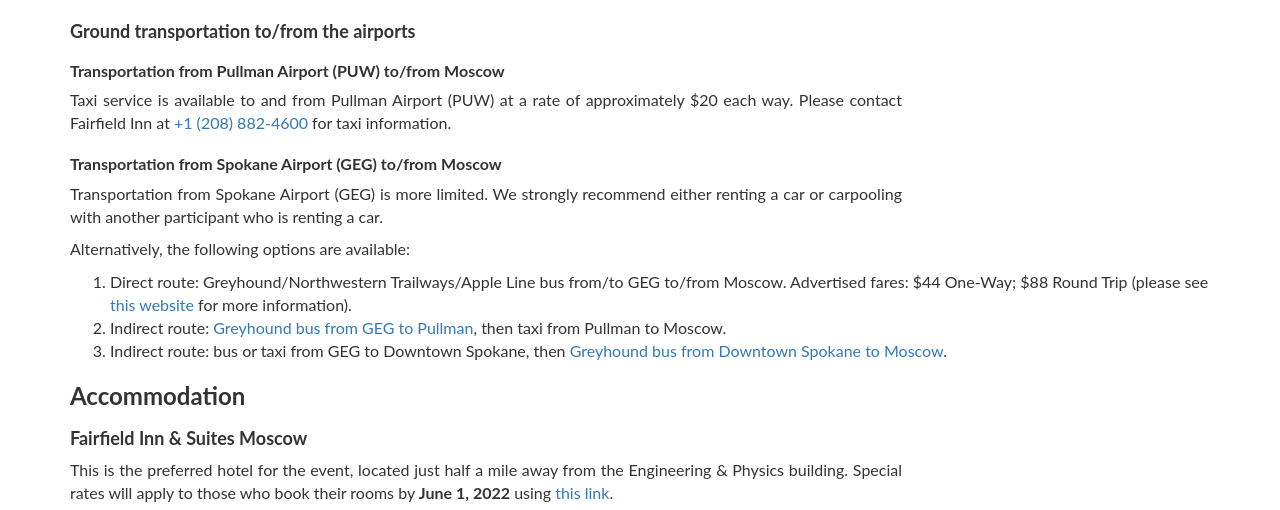
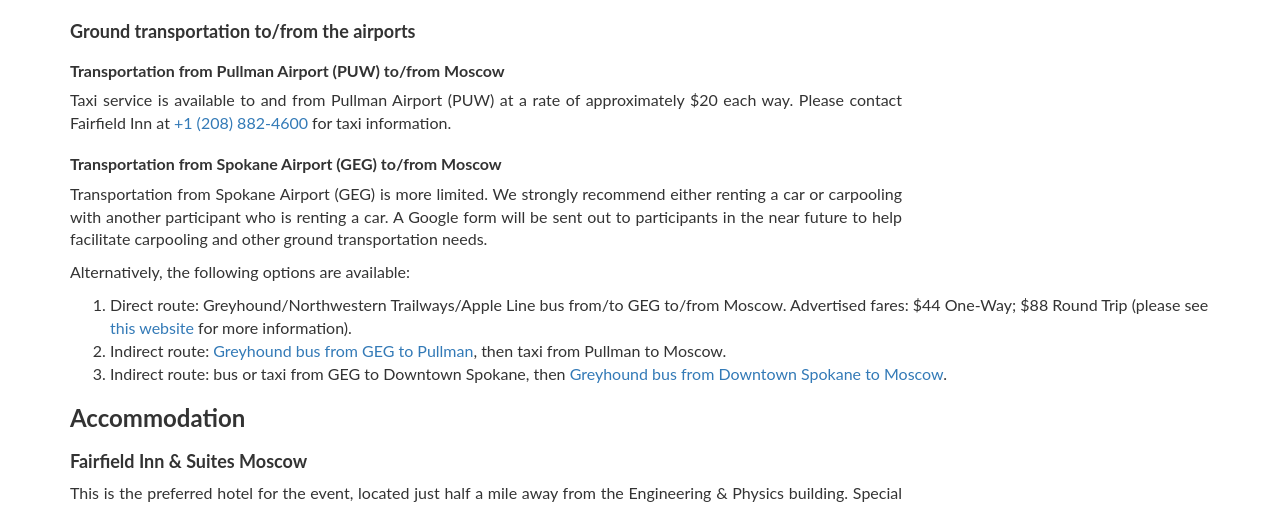
Before and after one commit to EinsteinToolkit/et2022uidaho, a Jekyll site: the page built from in_person_attendance.md, in a window 1280 px wide and 900 px high, scrolled down 1583 px, cut to the strip 76-586 px from the top of the window. Built offline with Jekyll 4.4.1, drawn with Linux system fonts in a browser that asks for light colours.

Commit message:
in_person_attendance.md: added preliminary information about carpooling

```diff
--- a/in_person_attendance.md
+++ b/in_person_attendance.md
@@ -89,7 +89,7 @@ Taxi service is available to and from Pullman Airport (PUW) at a rate of approxi
 ### Transportation from Spokane Airport (GEG) to/from Moscow
 
 <p style='text-align: justify;'>
-Transportation from Spokane Airport (GEG) is more limited. We strongly recommend either renting a car or carpooling with another participant who is renting a car.
+Transportation from Spokane Airport (GEG) is more limited. We strongly recommend either renting a car or carpooling with another participant who is renting a car. A Google form will be sent out to participants in the near future to help facilitate carpooling and other ground transportation needs.
 </p>
 
 <p style='text-align: justify;'>
```
